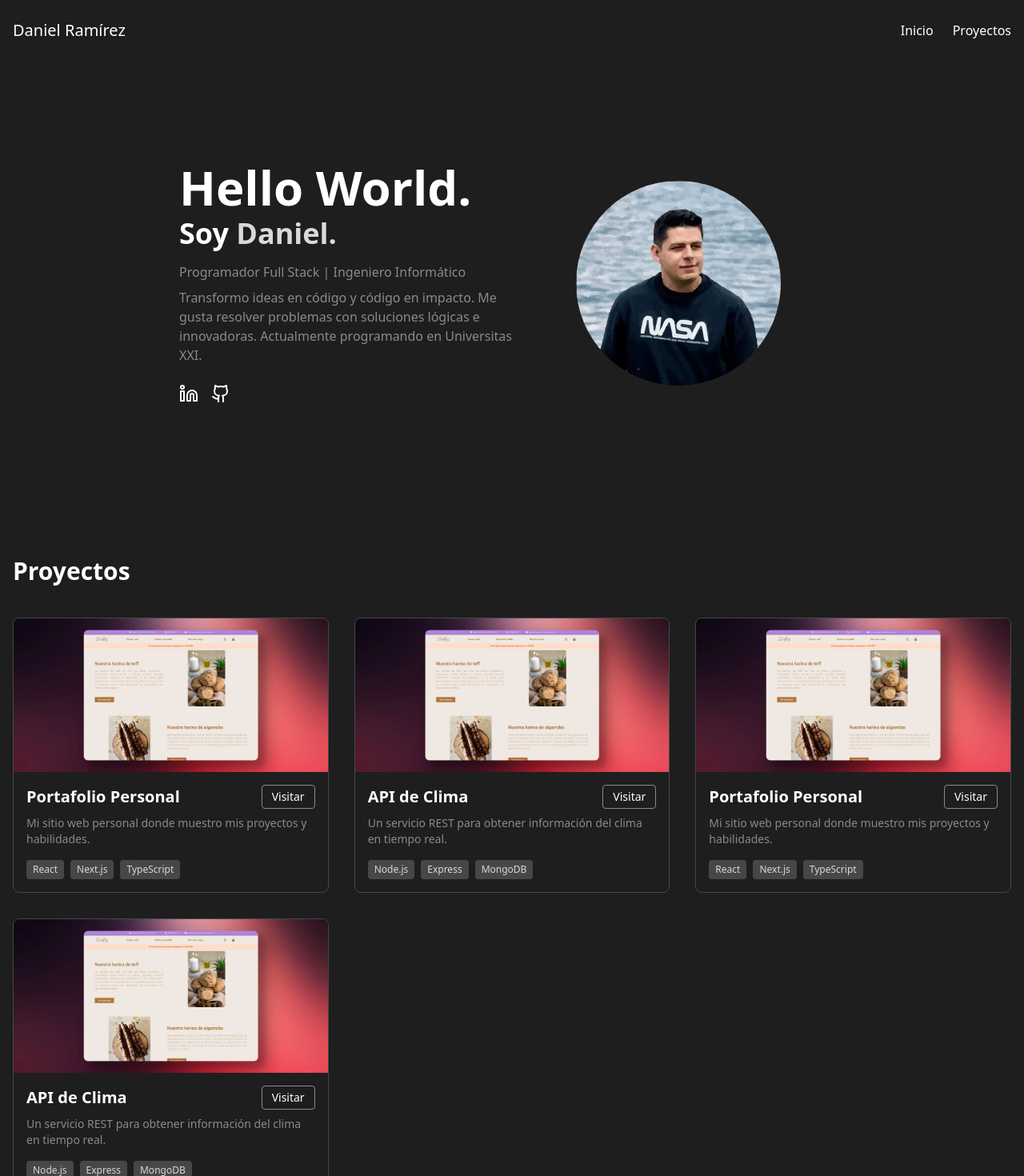
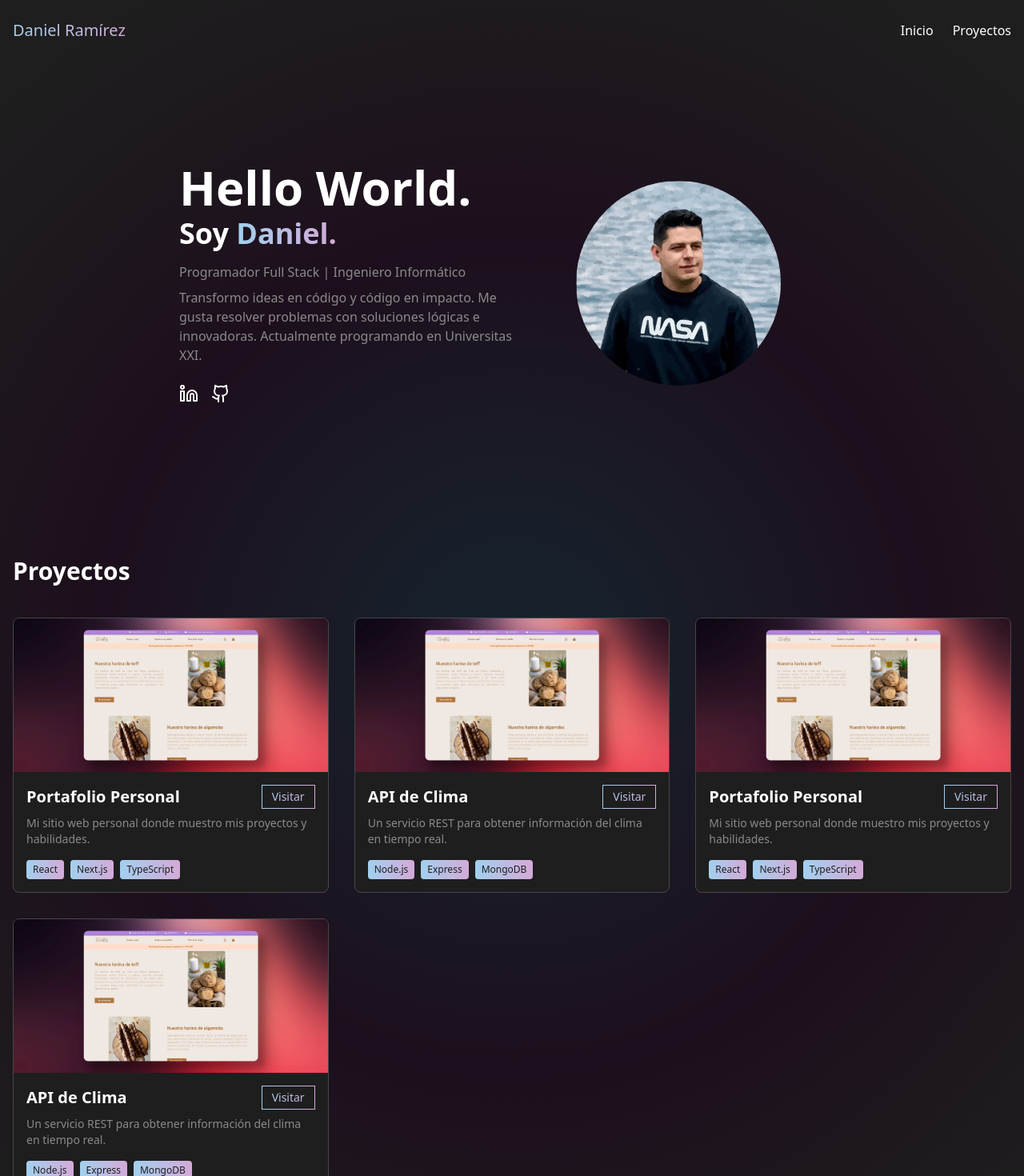
Before and after one commit to DanielRagi/portfolio-nextjs, a Next.js app: page / in a window 1280 px wide. Shown: the top 1470 px of the page at 80% size. Built offline with nearby package versions, Linux system fonts and the light colour scheme.

Commit message:
fix: color scheme and styles adjustments

```diff
--- a/app/globals.css
+++ b/app/globals.css
@@ -11,10 +11,12 @@
   --gray-light: #d9d9d9;
   --gray-medium: #8a8a8a;
   --gray-dark: #484747;
+  --background-dark-1: #17212b;
+  --background-dark-2: #1d0f1d;
 }
 
 body {
-  background-color: var(--background);
+  background: radial-gradient(circle, var(--background-dark-1) 10%, var(--background-dark-2) 50%, #1e1e1e 90%);
   color: var(--foreground);
 }
 
--- a/app/page.tsx
+++ b/app/page.tsx
@@ -13,10 +13,15 @@ interface Project {
 
 export default function Home() {
   return (
-    <div className="min-h-screen bg-[#1e1e1e] text-white">
+    <div className="min-h-screen text-white">
       {/* Header */}
-      <header className="container mx-auto px-4 py-6 flex justify-between items-center">
-        <Link href="/" className="text-xl font-medium">
+      <header className="container mx-auto px-4 py-6 flex justify-between items-center relative">
+  <Link
+    href="/" className="text-xl font-medium bg-clip-text text-transparent inline-block"
+    style={{
+      backgroundImage: "linear-gradient(to right, #A2D0EE, #D4AAD8)",
+    }}
+  >
     Daniel Ramírez
   </Link>
   <nav className="space-x-6">
@@ -34,7 +39,15 @@ export default function Home() {
         <div className="md:w-1/3 mb-10 md:mb-0">
           <h1 className="text-5xl md:text-6xl font-bold mb-2">Hello World.</h1>
           <h2 className="text-3xl md:text-4xl font-bold mb-4">
-            Soy <span className="text-[#d9d9d9]">Daniel.</span>
+            Soy{" "}
+            <span
+              className="text-transparent bg-clip-text inline-block"
+              style={{
+                backgroundImage: "linear-gradient(to right, #A2D0EE, #D4AAD8)",
+              }}
+            >
+              Daniel.
+            </span>
           </h2>
           <p className="text-[#8a8a8a] mb-2">Programador Full Stack | Ingeniero Informático</p>
           <p className="text-[#8a8a8a] mb-6 max-w-lg">
@@ -42,11 +55,11 @@ export default function Home() {
             innovadoras. Actualmente programando en Universitas XXI.
           </p>
           <div className="flex space-x-4">
-            <Link href="https://linkedin.com" className="hover:text-[#ffda44] transition-colors">
+            <Link href="https://www.linkedin.com/in/danielramg/" className="hover:text-[#ffda44] transition-colors">
               <Linkedin size={24} />
               <span className="sr-only">LinkedIn</span>
             </Link>
-            <Link href="https://github.com" className="hover:text-[#ffda44] transition-colors">
+            <Link href="https://github.com/DanielRagi" className="hover:text-[#ffda44] transition-colors">
               <Github size={24} />
               <span className="sr-only">GitHub</span>
             </Link>
@@ -99,7 +112,13 @@ function ProjectCard({ name, link, desc, tags, image }: Project) {
           <h3 className="text-xl font-semibold">{name}</h3>
           <Link
             href={link}
-            className="px-3 py-1 border border-[#8a8a8a] text-sm rounded hover:bg-[#484747] transition-colors"
+            className="px-3 py-1 text-sm rounded transition-colors border border-transparent"
+            style={{
+              backgroundImage: "linear-gradient(to right, #A2D0EE, #D4AAD8)",
+              WebkitBackgroundClip: "text",
+              WebkitTextFillColor: "transparent",
+              borderImage: "linear-gradient(to right, #A2D0EE, #D4AAD8) 1",
+            }}
           >
             Visitar
           </Link>
@@ -109,7 +128,13 @@ function ProjectCard({ name, link, desc, tags, image }: Project) {
         </p>
         <div className="flex flex-wrap gap-2">
           {tags.map((tag, index) => (
-            <span key={index} className="px-2 py-1 bg-[#484747] text-xs rounded text-[#d9d9d9]">
+            <span
+              key={index}
+              className="px-2 py-1 text-xs rounded text-[#1e1e1e]"
+              style={{
+                backgroundImage: "linear-gradient(to right, #A2D0EE, #D4AAD8)",
+              }}
+            >
               {tag}
             </span>
           ))}
```
Lines whose indentation alone changed are shown as unchanged.
